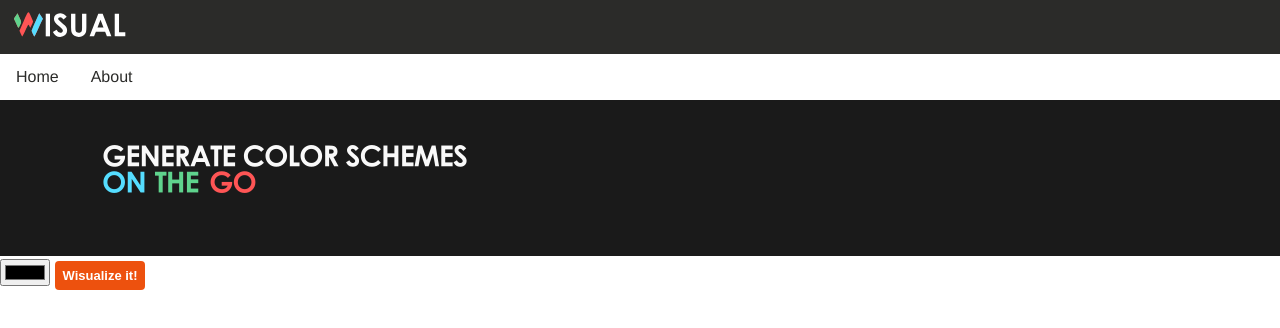
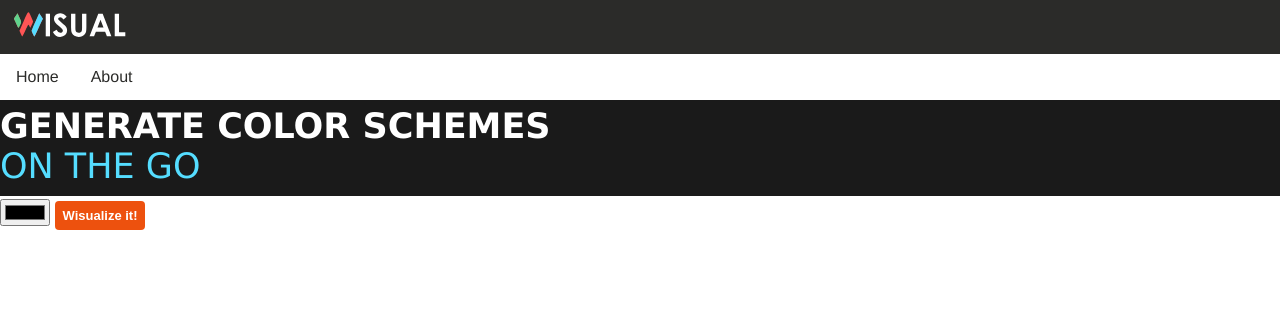
Before and after one commit to osmanvee/Wisual, a React (Create React App) app: page / in a window 1280 px wide. Shown: the top 328 px of the page. Built offline with nearby package versions, Linux system fonts and the light colour scheme.

Commit message:
Editing header

```diff
--- a/src/components/Home.js
+++ b/src/components/Home.js
@@ -14,8 +14,8 @@ function Home() {
         <div>
 
             <div className="head">
-
-                <img  src={banner} alt="generate color schemes on the go"/>
+                <div className="title">GENERATE COLOR SCHEMES</div>
+                <div className="redd">ON THE GO</div>
             </div>
             <div> <LoginForm /> </div>
         </div>
--- a/src/index.css
+++ b/src/index.css
@@ -123,3 +123,14 @@ width: auto;
 .mainGrid {
   display: flex;
 }
+
+.title {
+  font-weight: 700;
+  padding-top: 0.5%;
+}
+
+
+.redd{
+  font-weight: 550;
+  color: #55ddff;
+}
```
